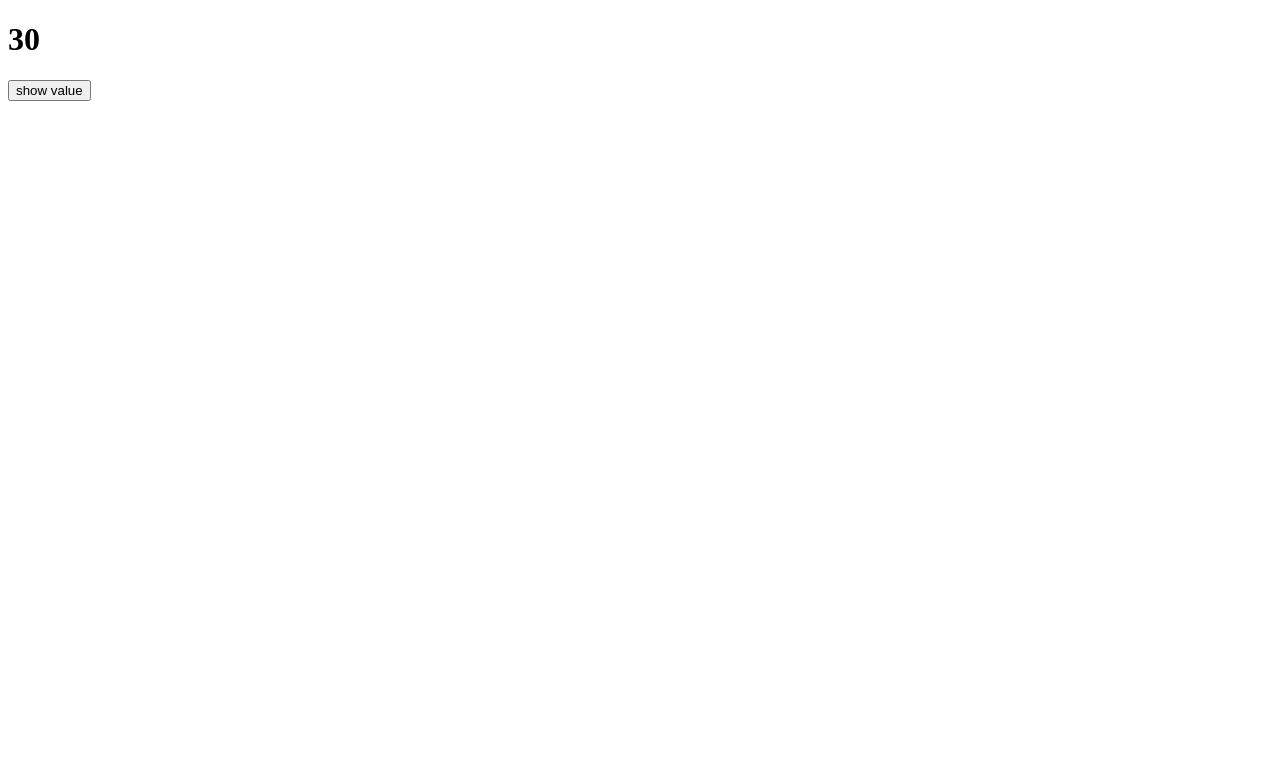
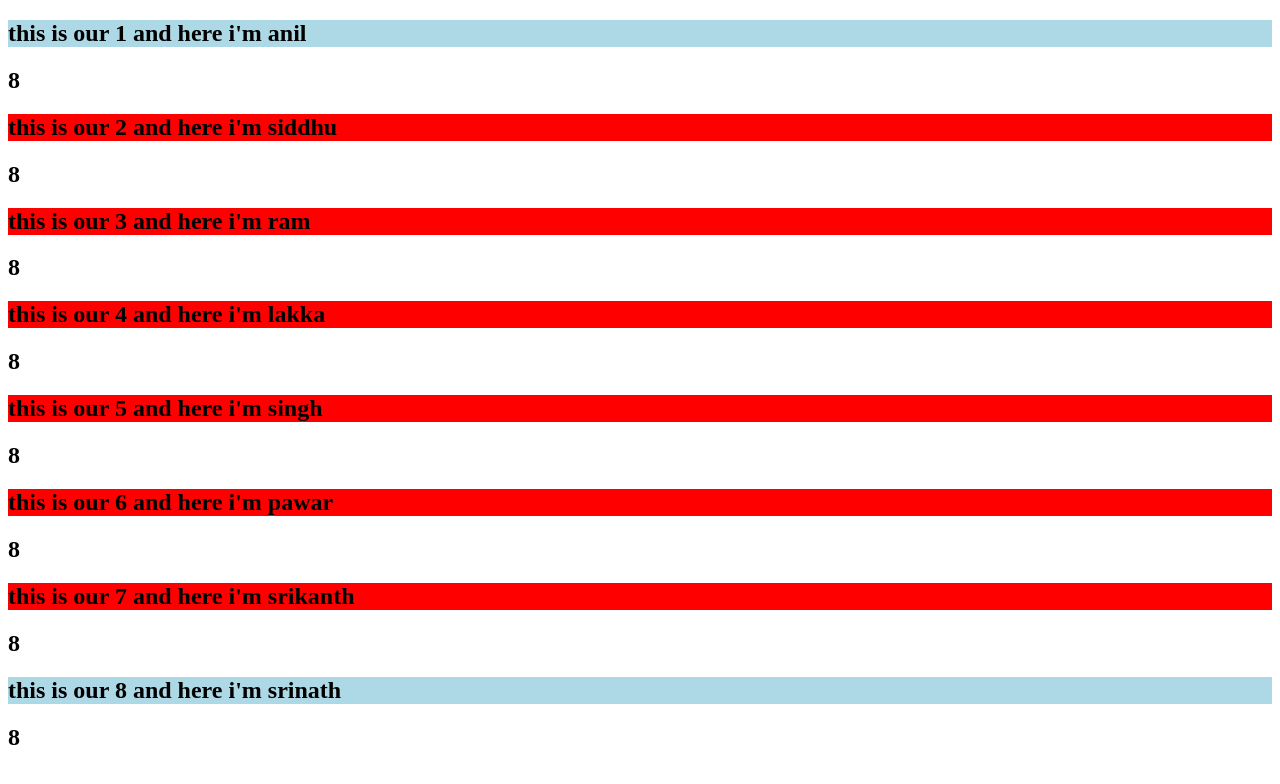
Before and after one commit to vedamshpawar/Angular_learning, an Angular app in the folder myproject_angular/: page / in a window 1280 px wide. Shown: the top 784 px of the page. Built offline with nearby package versions, Linux system fonts and the light colour scheme.

Commit message:
practiced for loop contextual variables

```diff
--- a/myproject_angular/src/app/user/user.html
+++ b/myproject_angular/src/app/user/user.html
@@ -62,5 +62,26 @@
     <h2>{{student.email}}</h2>
 } -->
 
-<h1>{{z()}}</h1>
-<button (click)="showValue()">show value</button>
+<!-- <h1>{{z()}}</h1>
+<button (click)="showValue()">show value</button> -->
+
+<!-- <h1>{{userName()}}</h1> -->
+
+
+@for(user of userName; track user;
+let i = $index;
+let f = $first;
+let l = $last;
+){
+
+@if(f || l){
+    <h2 style="background-color: lightblue;">this is our {{i+1}} and here i'm {{user}}</h2>
+
+}@else{
+    <h2 style="background-color: red;">this is our {{i+1}} and here i'm {{user}}</h2>
+
+
+}
+<h2>{{$count}}</h2>
+
+}
--- a/myproject_angular/src/app/user/user.ts
+++ b/myproject_angular/src/app/user/user.ts
@@ -35,14 +35,22 @@ export class User {
 
   // ]
 
-  x = signal(10);
-  y = signal(20);
-  z = computed(()=>this.x() + this.y());
+  // x = signal(10);
+  // y = signal(20);
+  // z = computed(()=>this.x() + this.y());
 
-  showValue(){
-    console.log(this.z())
-    this.x.set(100)
-    console.log(this.z())
-  }
+  // showValue(){
+  //   console.log(this.z())
+  //   this.x.set(100)
+  //   console.log(this.z())
+  // }
+
+  // userName = signal('Anil')
+
+  // count = signal(2)
+
+  userName = ['anil', 'siddhu', 'ram', 'lakka', 'singh', 'pawar', 'srikanth', 'srinath']
+
+
 
 }
```
